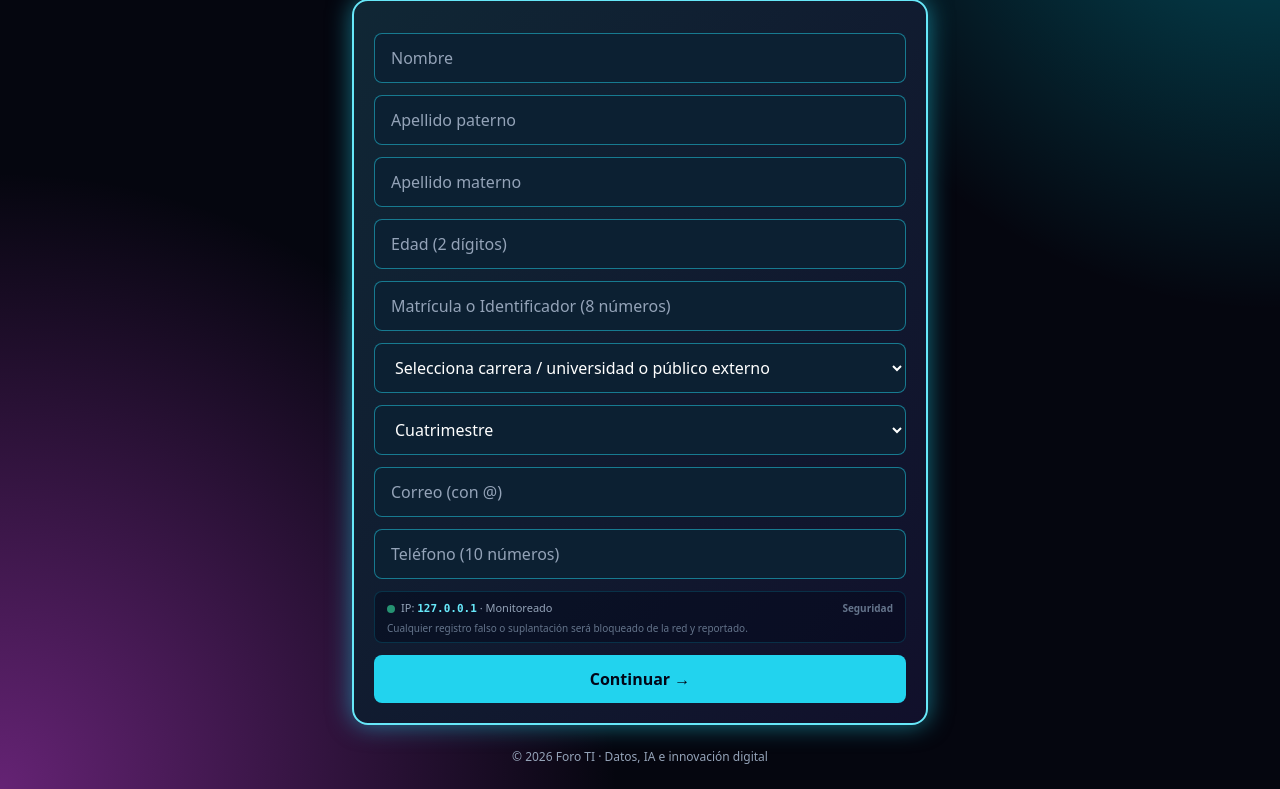
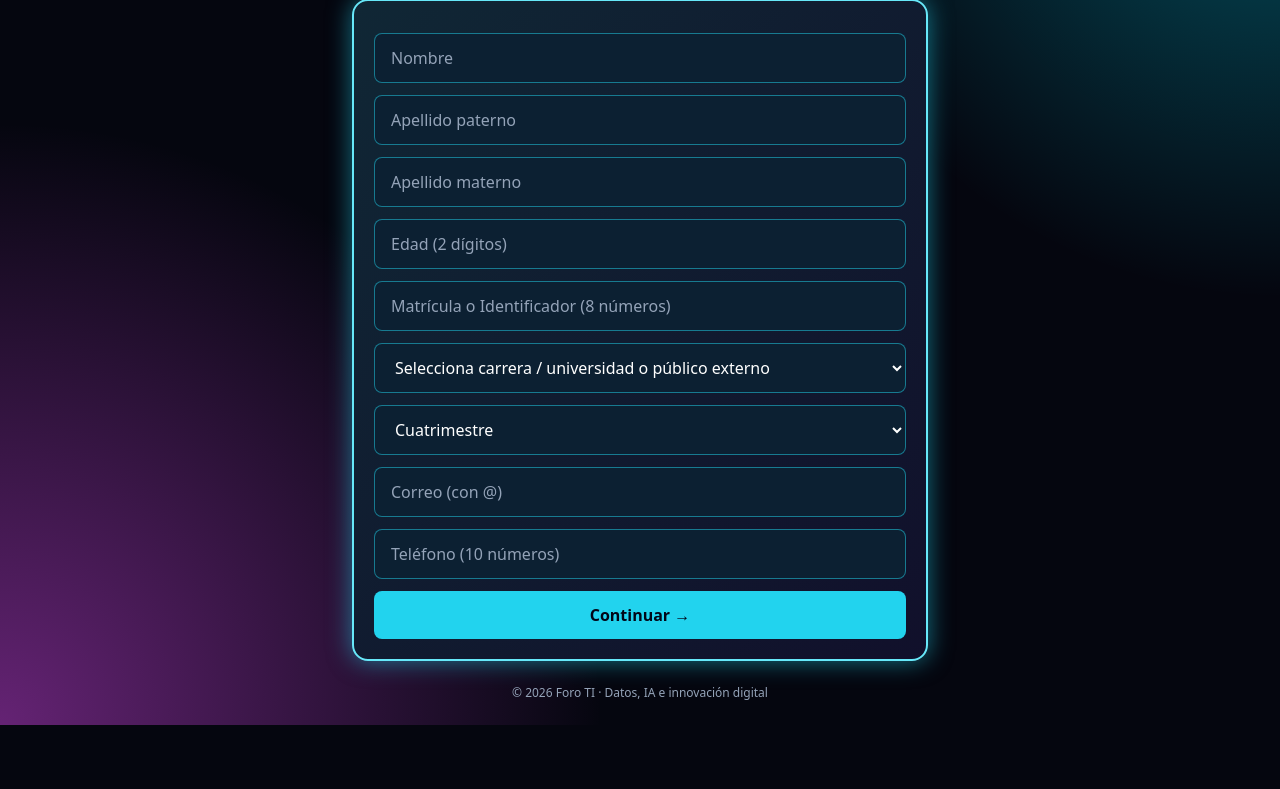
Before and after one commit to uttdevs/foro-ti, a Laravel app: page /registro in a window 1280 px wide. Shown: the part 209-998 px from the top of the page. After the commit the page ends 934 px from the top, so only its background shows below. Run offline with Laravel 12, Linux system fonts and the light colour scheme; data comes from the database, SQL or seed files in the repository; some libraries are stand-ins or nearby versions.

Commit message:
style: remover aviso de monitoreo de seguridad del formulario de registro

```diff
--- a/resources/views/registro.blade.php
+++ b/resources/views/registro.blade.php
@@ -79,20 +79,6 @@
                oninput="this.value=this.value.replace(/\D/g,'')"
                value="{{ old('telefono') }}">
 
-        {{-- Monitoreo de seguridad discreto --}}
-        <div class="rounded-lg border border-cyan-500/20 bg-slate-950/40 px-3 py-2 text-[11px] text-slate-400">
-            <div class="flex items-center justify-between">
-                <div class="flex items-center gap-1.5 truncate">
-                    <span class="inline-block h-2 w-2 animate-pulse rounded-full bg-emerald-400"></span>
-                    <span>IP: <strong class="font-mono text-cyan-300">{{ request()->ip() }}</strong> · Monitoreado</span>
-                </div>
-                <span class="text-[10px] font-semibold text-slate-500">Seguridad</span>
-            </div>
-            <p class="mt-1 text-[10px] leading-tight text-slate-500">
-                Cualquier registro falso o suplantación será bloqueado de la red y reportado.
-            </p>
-        </div>
-
         <button type="submit"
                 class="w-full rounded-lg bg-cyan-400 px-6 py-3 font-black text-slate-950 transition hover:bg-fuchsia-400">
             Continuar →
```
